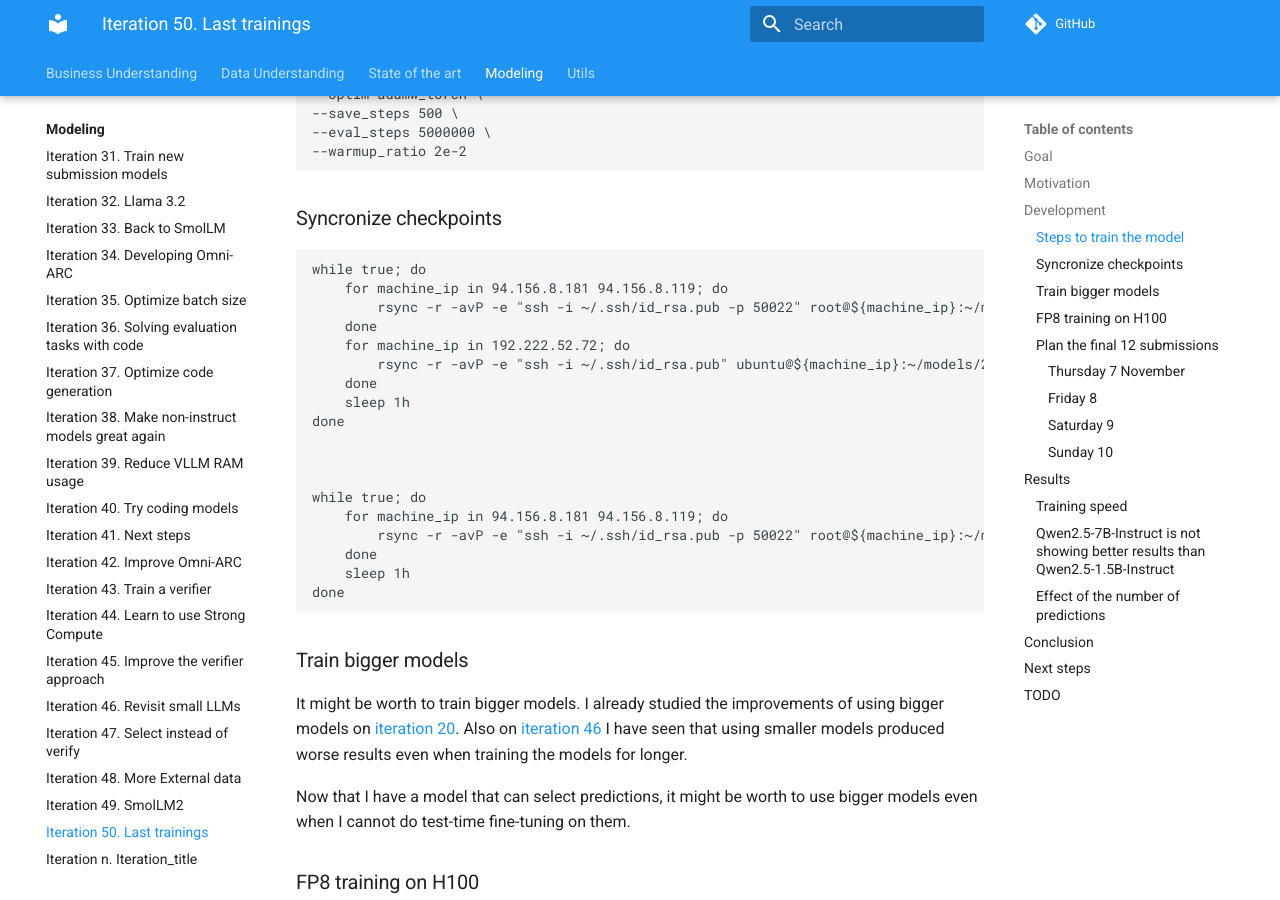
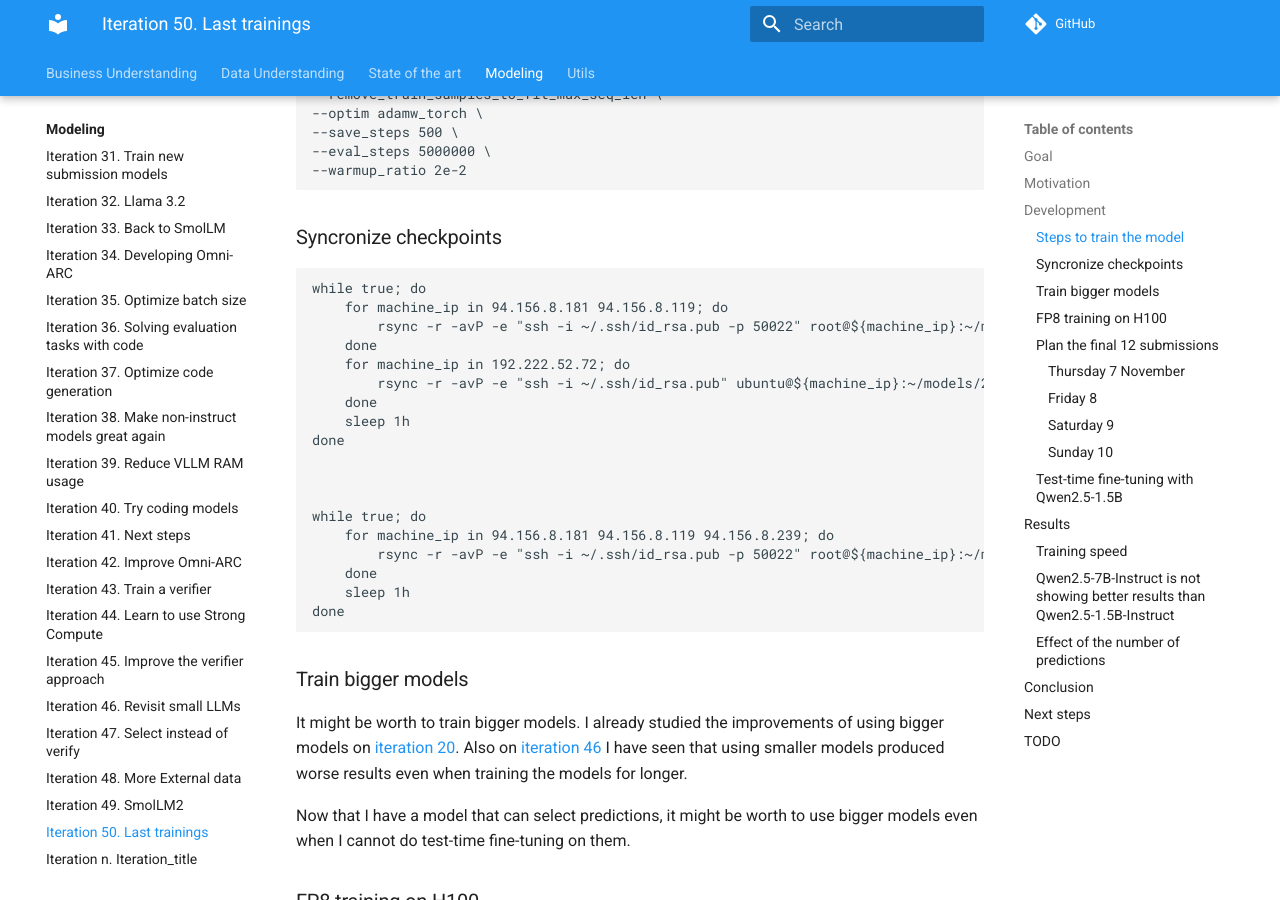
Before and after one commit to zhengjunyao-work/arc24, an MkDocs documentation site: the page built from docs/modeling/Iteration_50_last_trainings.md, in a window 1280 px wide and 900 px high, scrolled down 2770 px. Built offline with MkDocs 1.6.1 and Material for MkDocs 9.7.7, drawn with Linux system fonts in a browser that asks for light colours; comment, search, counter and statistics services are not loaded; some of the changed text lies outside the part shown.

Commit message:
updated documentation

````diff
--- a/docs/modeling/Iteration_50_last_trainings.md
+++ b/docs/modeling/Iteration_50_last_trainings.md
@@ -64,6 +64,7 @@
 ```bash
 export machine_ip=94.156.8.181
 export machine_ip=94.156.8.119
+export machine_ip=94.156.8.239
 scp -P 50022 /mnt/hdd0/Kaggle/arc24/data/verifier/evaluation_v0.json root@${machine_ip}:~/code/arc24/data/verifier
 scp -P 50022 /mnt/hdd0/Kaggle/arc24/data/verifier/training_v1.json  root@${machine_ip}:~/code/arc24/data/verifier
 scp -P 50022 /mnt/hdd0/Kaggle/arc24/data/rearc/v2/re-arc.json root@${machine_ip}:~/code/arc24/data/external_data
@@ -153,7 +154,7 @@
 
 
 while true; do
-    for machine_ip in 94.156.8.181 94.156.8.119; do
+    for machine_ip in 94.156.8.181 94.156.8.119 94.156.8.239; do
         rsync -r -avP -e "ssh -i ~/.ssh/id_rsa.pub -p 50022" root@${machine_ip}:~/models/20241106_final_training/ /mnt/hdd0/Kaggle/arc24/models/20241106_final_training/
     done
     sleep 1h
@@ -213,7 +214,9 @@
 
 I'm going to have available Qwen2.5-0.5B trained for 200k steps.
 
-- How good is the new model at selecting 2020 predictions
+- Classic test-time fine-tuning submission.
+
+- How good is the new model at selecting 2020 predictions?
 - Classic test-time fine-tuning prediction with the model
 - Add predictions without test-time fine-tuning
 
@@ -226,6 +229,20 @@
 #### Sunday 10
 
 13:00 is the last time to submit a system that takes 12 hours to create the submission
+
+### Test-time fine-tuning with Qwen2.5-1.5B
+
+On this [notebook](https://www.kaggle.com/code/ironbar/single-task-test-time-fine-tuning-for-arc24?scriptVersionId=205771369) I have verified that I can do test-time fine-tuning with Qwen2.5-1.5B.
+
+I had to decrease the `max_seq_len` from 5120 to 3584 to avoid OOM errors.
+
+- Fine-tuning took 2.6 minutes per task for 100 steps
+- Inference took 1.2 minutes per task to do 32 predictions
+
+Under that conditions a submission would take around 6 hours. It seems we have margin to increase either
+the training steps or the number of predictions.
+
+TODO: experiment with bigger steps and predictions
 
 ## Results
 
@@ -282,8 +299,8 @@
   - [x] Upload base models
   - [x] Upload loras from early checkpoints
   - [x] Notebook to do inference without test-time fine-tuning (I believe it already exists)
-- [ ] train Qwen2.5-7B-Instruct with lora_r=64
+- [x] train Qwen2.5-7B-Instruct with lora_r=64
 - [ ] Plan the last 12 submissions
 - [ ] Voting and selection dynamics could be different after test-time fine-tuning
 - [ ] Could I do test-time fine-tuning with the 1.5B model?
-- [ ] Create a notebook for triple ensemble
+- [x] Create a notebook for triple ensemble
````
